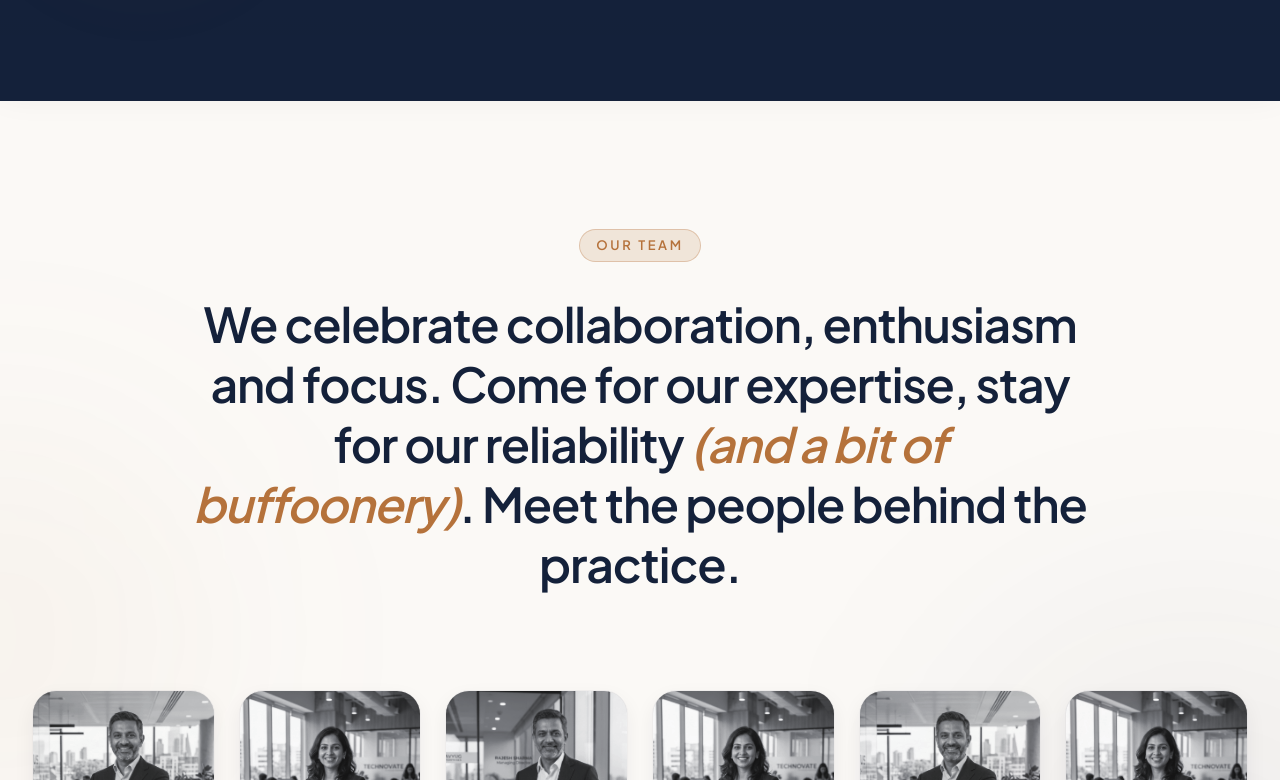
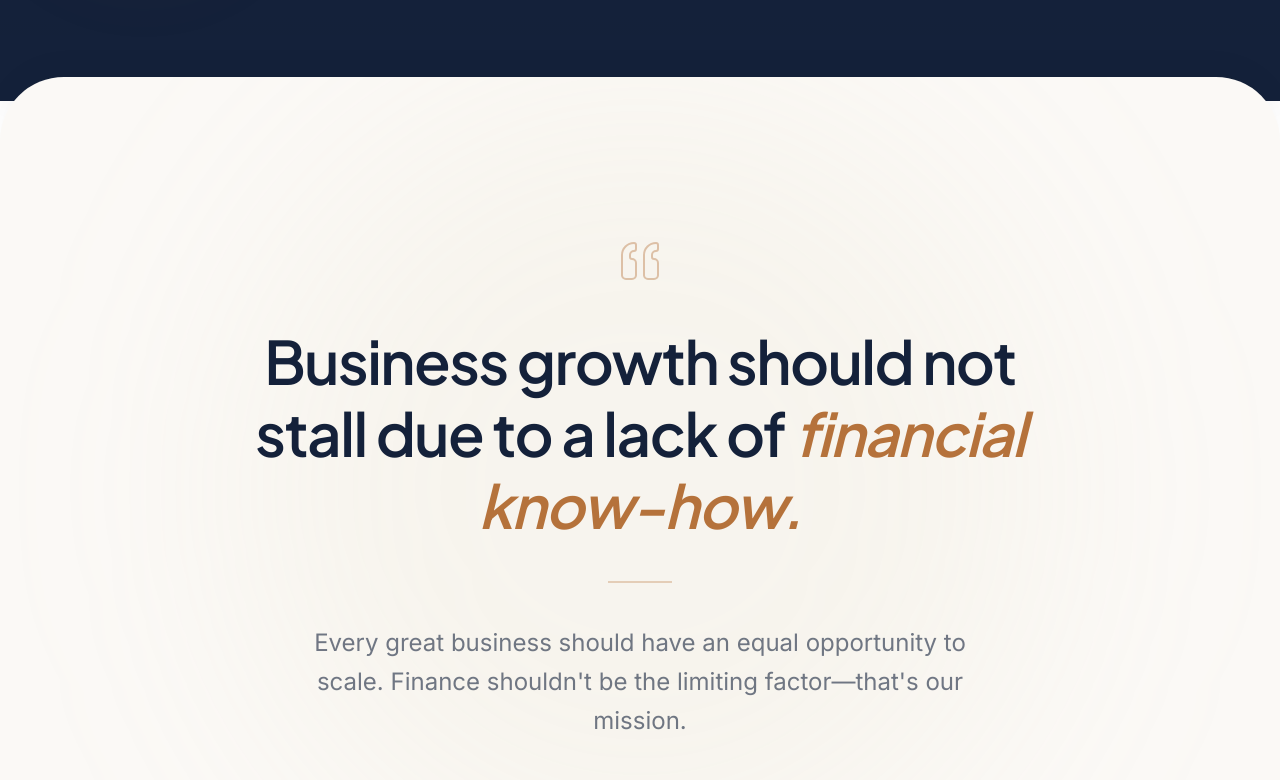
Before and after one commit to RadiaDhaval/finsaar, a Next.js app: page / in a window 1280 px wide. Shown: the part 2740-3520 px from the top of the page. Built offline with nearby package versions, Linux system fonts and the light colour scheme.

Commit message:
hiding team section

```diff
--- a/app/page.tsx
+++ b/app/page.tsx
@@ -29,7 +29,7 @@ export default function Home() {
         <LogoMarquee />
         <HomeTestimonials />
         <HomeFounder />
-        <HomeTeam />
+        {/* <HomeTeam /> */}
         <HomeMission />
         <HomeServices />
         <HomeFAQ />
```
